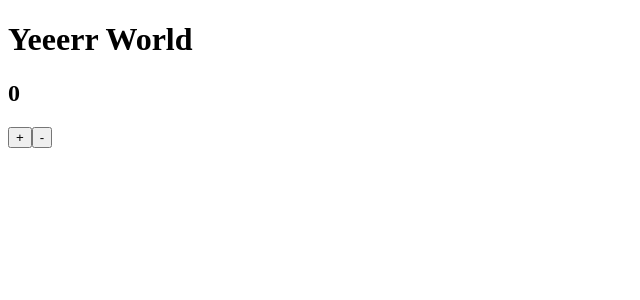
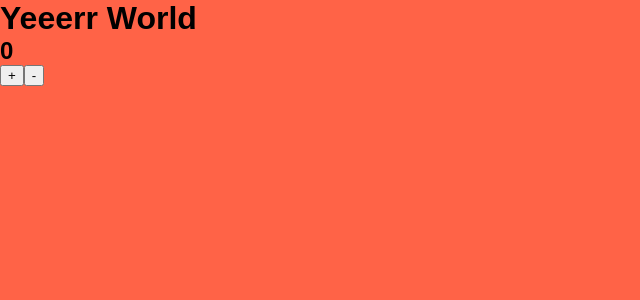
Before and after one commit to neocybereth/egghead-react, a React app: page / in a window 1280 px wide. Shown: the top 300 px of the page, without its empty margins (0-640 px from the left). Built offline with nearby package versions, Linux system fonts and the light colour scheme; the HTML template or start-up script is replaced by a standard one.

Commit message:
import css in js with webpack using style-laoder and css-loader

```diff
--- a/package.json
+++ b/package.json
@@ -26,7 +26,9 @@
     "@babel/preset-env": "^7.6.0",
     "@babel/preset-react": "^7.0.0",
     "babel-loader": "^8.0.6",
+    "css-loader": "^3.2.0",
     "html-webpack-plugin": "^3.2.0",
+    "style-loader": "^1.0.0",
     "webpack": "^4.39.3",
     "webpack-cli": "^3.3.8",
     "webpack-dev-server": "^3.8.0",
--- a/src/index.js
+++ b/src/index.js
@@ -1,5 +1,6 @@
 import React from 'react';
 import ReactDOM from 'react-dom';
 import App from './App';
+import './styles.css';
 
 ReactDOM.render(<App/>, document.getElementById('app'))
--- /dev/null
+++ b/src/styles.css
@@ -0,0 +1,36 @@
+html {
+    box-sizing: border-box;
+    font-size: 16px;
+    font-family: sans-serif;
+    background-color: tomato;
+  }
+
+  *,
+  *:before,
+  *:after {
+    box-sizing: inherit;
+  }
+
+  body,
+  h1,
+  h2,
+  h3,
+  h4,
+  h5,
+  h6,
+  p,
+  ol,
+  ul {
+    margin: 0;
+    padding: 0;
+  }
+
+  ol,
+  ul {
+    list-style: none;
+  }
+
+  img {
+    max-width: 100%;
+    height: auto;
+  }
--- a/webpack.config.base.js
+++ b/webpack.config.base.js
@@ -16,6 +16,11 @@
                     presets: ['@babel/preset-env', '@babel/preset-react'],
                     plugins: ['@babel/plugin-proposal-class-properties']
                 }
+            },
+            {
+                test: /\.css$/,
+                use: ['style-loader', 'css-loader'],
+                exclude: /node_modules/
             }
         ]
     },
```
Also changed, not shown: 1 other file (tests, documents, lock files or other folders).
